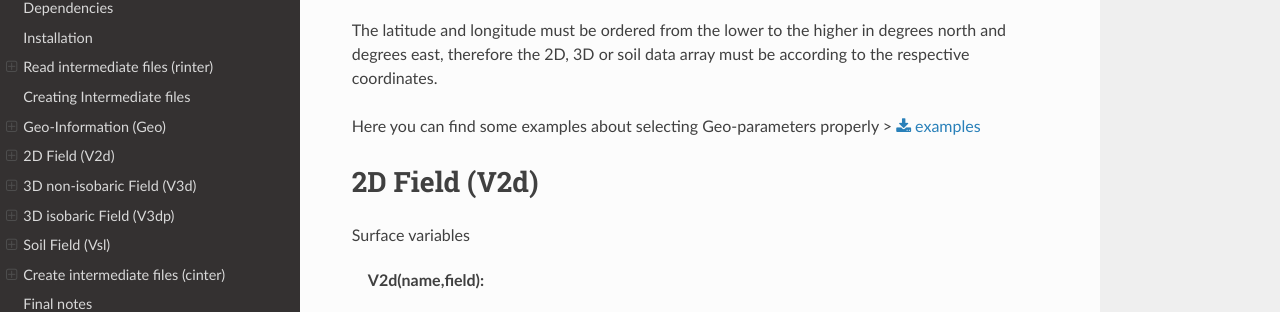
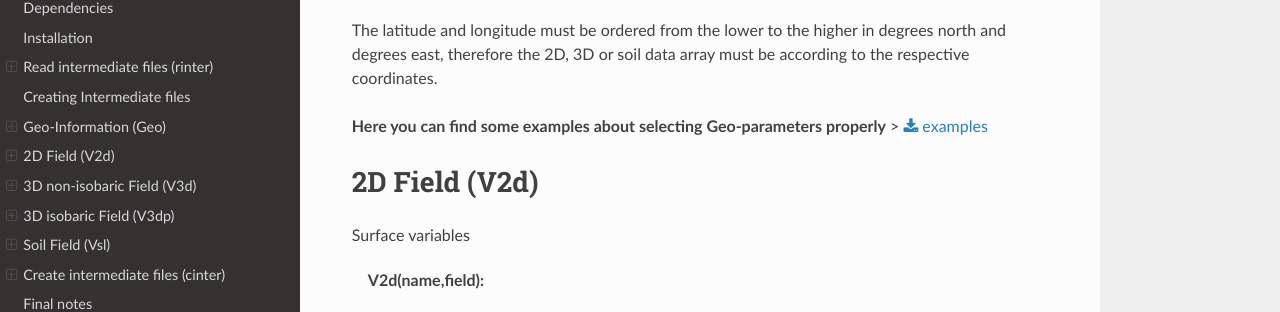
Before and after one commit to dniloash/Pywinter, a Sphinx documentation site: the page built from rtdoc/source/index.rst, in a window 1280 px wide and 900 px high, scrolled down 3976 px. Shown: the part 141-453 px from the top of the window. Built offline with Sphinx 7.4.7 and the Read the Docs theme 3.1.0, drawn with Linux system fonts in a browser that asks for light colours.

```diff
--- a/rtdoc/source/index.rst
+++ b/rtdoc/source/index.rst
@@ -194,7 +194,7 @@ Example
 
 The latitude and longitude must be ordered from the lower to the higher in degrees north and degrees east, therefore the 2D, 3D or soil data array must be according to the respective coordinates.
 
-Here you can find some examples about selecting Geo-parameters properly > :download:`examples <https://github.com/dniloash/Pywinter/blob/master/examples/data_lat_lon_example.ipynb>`
+**Here you can find some examples about selecting Geo-parameters properly** > :download:`examples <https://github.com/dniloash/Pywinter/blob/master/examples/data_lat_lon_example.ipynb>`
 
 
 2D Field (V2d)
```
